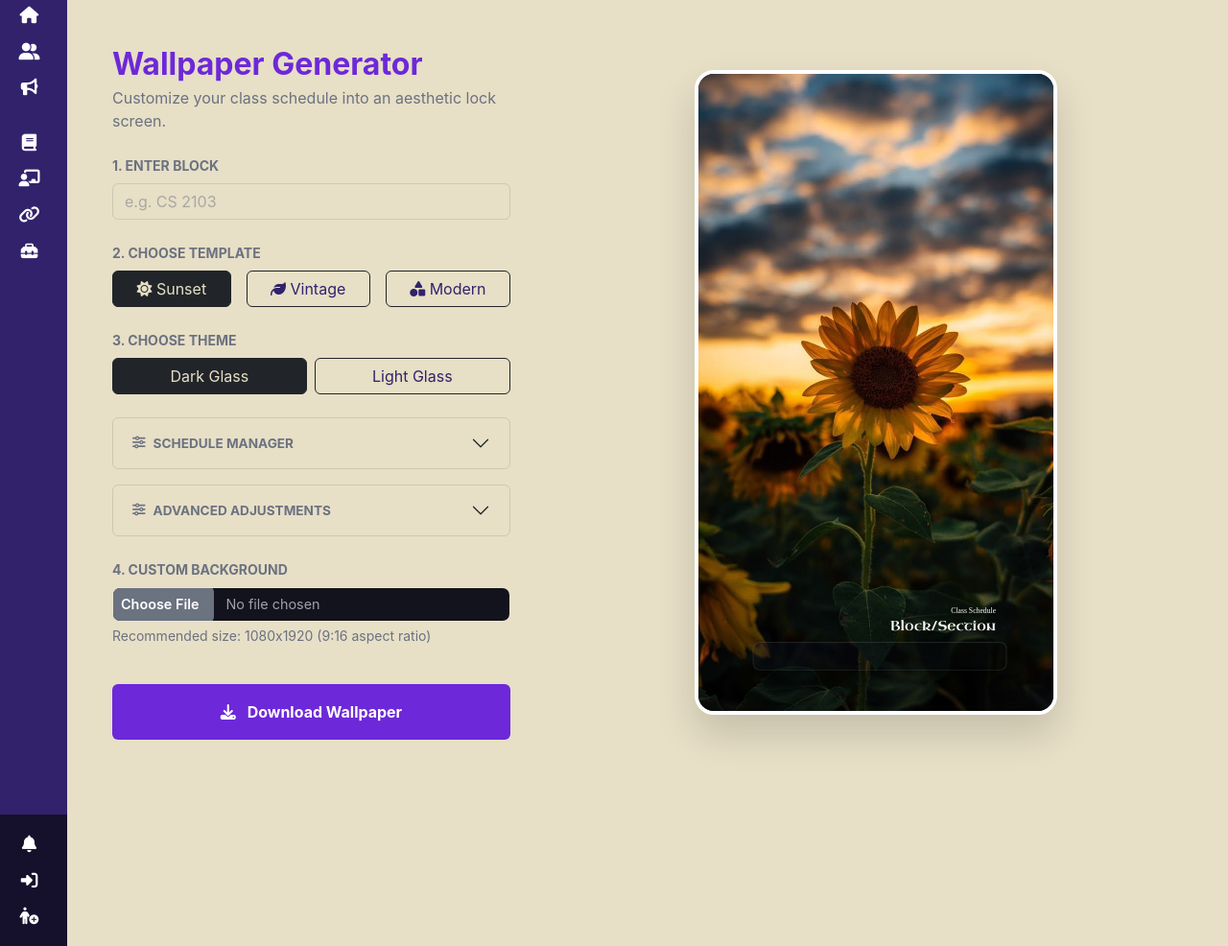
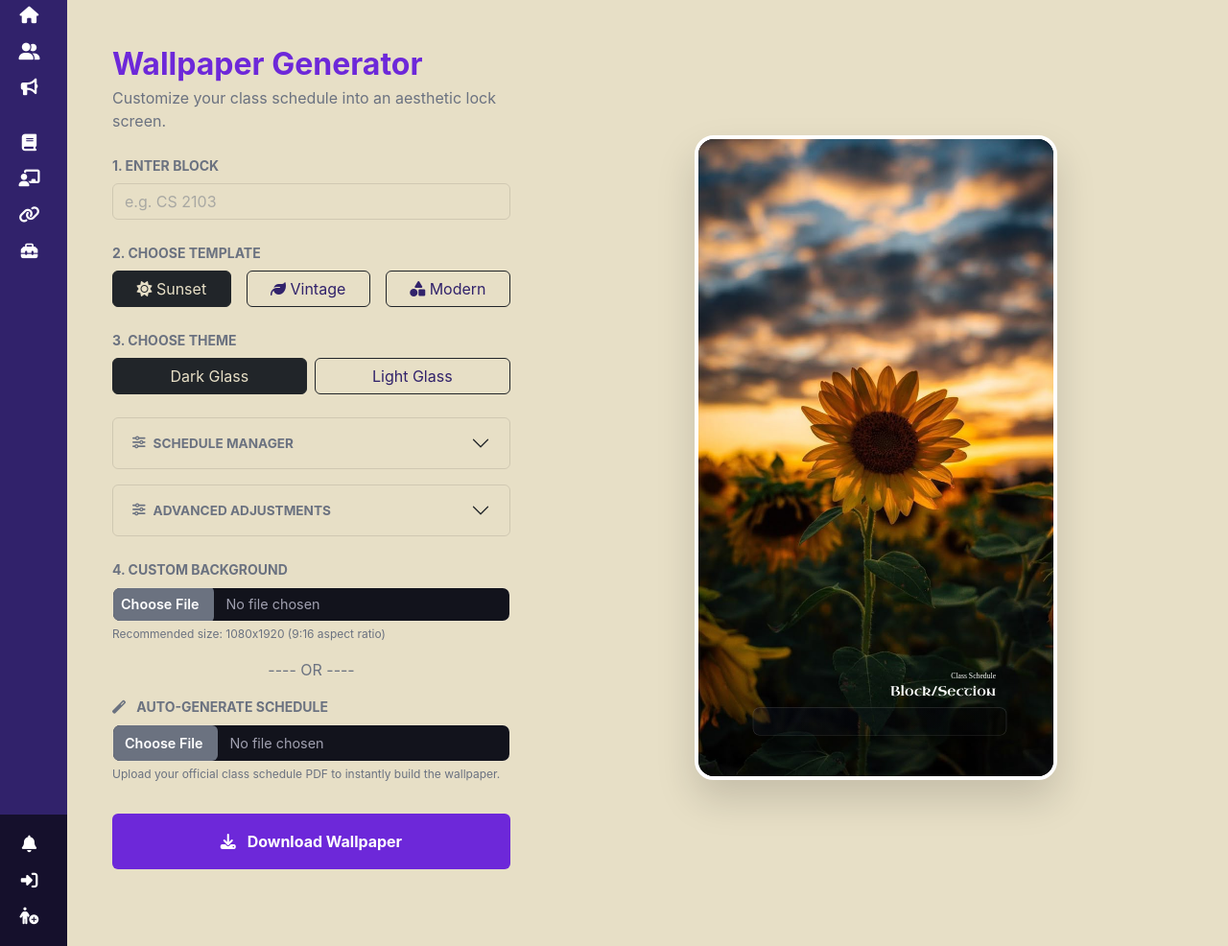
Before and after one commit to notvyn/BlockHub_Web, a Flask app: template app/templates/wallpaper.html in a window 1280 px wide. Shown: the part 91-1077 px from the top of the page at 96% size. Run offline with Flask 3, Linux system fonts and the light colour scheme; the template is opened without the code that fills it, so the values that code supplies are empty; some libraries are stand-ins or nearby versions; some web fonts are replaced.

Commit message:
feat: add custom schedule upload for wallpaper generator

```diff
--- a/app/static/js/wallpaper.js
+++ b/app/static/js/wallpaper.js
@@ -119,18 +119,21 @@ export function initWallpaperGenerator() {
         });
     }
 
+    // A reusable function to attach deletion logic to existing AND newly injected buttons
+    function attachRemoveListeners() {
         document.querySelectorAll('.btn-remove-course').forEach(btn => {
-        btn.addEventListener('click', function() {
+            // Clone and replace to prevent duplicate events on old buttons
+            const newBtn = btn.cloneNode(true);
+            btn.parentNode.replaceChild(newBtn, btn);
+
+            newBtn.addEventListener('click', function() {
                 const courseCode = this.getAttribute('data-course');
-            const safeCourseCode = courseCode.replace(/\s+/g, ''); // Matches the Jinja replace filter
+                const safeCourseCode = courseCode.replace(/\s+/g, '');
 
-            // Find all schedule IDs tied to this specific course
                 const courseItems = document.querySelectorAll(`.course-item-${safeCourseCode}`);
 
                 courseItems.forEach(item => {
                     const classId = item.getAttribute('data-id');
-
-                // Find the specific elements on the Wallpaper Preview
                     const timeEl = document.getElementById(`preview-time-${classId}`);
                     const courseEl = document.getElementById(`preview-course-${classId}`);
 
@@ -138,25 +141,122 @@ export function initWallpaperGenerator() {
                         const scheduleRow = timeEl.closest('.schedule-row');
                         const timeContainer = timeEl.closest('.time-text');
 
-                    // Delete the paragraph tags from the preview
                         timeEl.remove();
                         courseEl.remove();
 
-                    // Clean up Empty Days
-                    // If a day on the wallpaper has no more classes left, remove the whole row
                         if (timeContainer && timeContainer.querySelectorAll('p').length === 0) {
                             scheduleRow.remove();
                         }
                     }
                 });
 
-            // Remove the entire course block from the Accordion Manager
                 const managerBlock = document.getElementById(`manager-course-${safeCourseCode}`);
-            if (managerBlock) {
-                managerBlock.remove();
-            }
+                if (managerBlock) managerBlock.remove();
             });
         });
+    }
+
+    // Fire once on initial page load for Jinja-rendered templates
+    attachRemoveListeners();
+
+    const pdfUpload = document.getElementById('pdf-upload');
+
+    if (pdfUpload) {
+        pdfUpload.addEventListener('change', function(event) {
+            const file = event.target.files[0];
+            if (!file) return;
+
+            const formData = new FormData();
+            formData.append('schedule_pdf', file);
+
+            glassCard.innerHTML = '<div class="text-center py-5"><i class="fa-solid fa-spinner fa-spin fa-2x text-white"></i><p class="mt-2 text-white">Analyzing Schedule...</p></div>';
+
+            fetch('/api/parse-schedule', {
+                method: 'POST',
+                body: formData
+            })
+            .then(response => response.json())
+            .then(data => {
+                if (data.success) {
+                    // CLEAR BOTH CONTAINERS
+                    glassCard.innerHTML = '';
+                    const accordionBody = document.querySelector('#collapseSchedules .accordion-body');
+                    if (accordionBody) accordionBody.innerHTML = '';
+
+                    // REBUILD THE WALLPAPER CANVAS
+                    const dayMap = {
+                        'Monday': 'mon', 'Tuesday': 'tues', 'Wednesday': 'wed',
+                        'Thursday': 'thurs', 'Friday': 'fri', 'Saturday': 'sat', 'Sunday': 'sun'
+                    };
+
+                    for (const [day, classes] of Object.entries(data.data)) {
+                        if (classes.length > 0) {
+                            let rowHtml = `
+                                <div class="schedule-row">
+                                    <div class="left-panel">
+                                        <div class="day-text">${dayMap[day]}</div>
+                                        <div class="time-text">
+                            `;
+                            classes.forEach(c => { rowHtml += `<p id="preview-time-${c.id}">${c.time}</p>`; });
+                            rowHtml += `</div></div><div class="right-panel">`;
+                            classes.forEach(c => { rowHtml += `<p class="mb-0" id="preview-course-${c.id}">${c.course} | ${c.room}</p>`; });
+                            rowHtml += `</div></div>`;
+
+                            glassCard.insertAdjacentHTML('beforeend', rowHtml);
+                        }
+                    }
+
+                    // REBUILD THE ACCORDION MANAGER
+                    if (accordionBody && data.course_data) {
+                        for (const [courseCode, courseInfo] of Object.entries(data.course_data)) {
+                            const safeCourseCode = courseCode.replace(/\s+/g, '');
+
+                            let courseHtml = `
+                                <div class="course-manager-block px-4 py-1" id="manager-course-${safeCourseCode}">
+                                    <div class="d-flex justify-content-between align-items-start pt-3 mb-1 border-top border-bottom border-1" style="border-color: var(--hue-shade) !important;">
+                                        <p class="fs-6 fw-bold text-dark ">
+                                            ${courseCode} <span class="text-muted fw-normal">| ${courseInfo.title}</span>
+                                        </p>
+                                        <button type="button" class="btn btn-outline-danger btn-sm px-3 py-1 fw-bold btn-remove-course" data-course="${courseCode}">
+                                            <i class="fa-solid fa-close"></i>
+                                        </button>
+                                    </div>
+                                    <div class="d-flex flex-wrap gap-2 bg-transparent">
+                            `;
+
+                            courseInfo.classes.forEach(c => {
+                                courseHtml += `
+                                    <div class="course-item-${safeCourseCode} p-2 flex-grow-1" data-id="${c.id}" style="min-width: 150px;">
+                                        <div class="d-flex flex-column">
+                                            <span class="fw-bold text-dark" style="font-size: 0.8rem;">${c.day}</span>
+                                            <span class="text-muted" style="font-size: 0.75rem;">${c.time} <span style="opacity: 0.5;">|</span> ${c.room}</span>
+                                        </div>
+                                    </div>
+                                `;
+                            });
+
+                            courseHtml += `</div></div>`;
+                            accordionBody.insertAdjacentHTML('beforeend', courseHtml);
+                        }
+                    }
+
+                    // BIND THE NEW DELETE BUTTONS
+                    attachRemoveListeners();
+
+                } else {
+                    alert("Error: " + data.error);
+                    glassCard.innerHTML = '<div class="text-center p-3 text-white">Failed to parse PDF. Please try manually.</div>';
+                }
+            })
+            .catch(error => {
+                console.error('Fetch error:', error);
+                alert("Something went wrong communicating with the server.");
+            });
+
+            // Reset file input to allow re-uploads
+            this.value = '';
+        });
+    }
 
     // DOWNLOAD WALLPAPER (html2canvas)
     const downloadBtn = document.getElementById('download-btn');
--- a/app/templates/wallpaper.html
+++ b/app/templates/wallpaper.html
@@ -167,10 +167,25 @@
             </div>
 
             <!-- Custom Background -->
-            <div class="mb-4">
+            <div class="mb-3">
                 <label class="form-label fw-bold small text-uppercase">4. Custom Background</label>
                 <input class="form-control custom-file-upload" type="file" id="bg-upload" accept="image/png, image/jpeg, image/jpg">
-                <div class="form-text text-muted">Recommended size: 1080x1920 (9:16 aspect ratio)</div>
+                <div class="form-text text-muted" style="font-size: 0.75rem;">Recommended size: 1080x1920 (9:16 aspect ratio)</div>
+            </div>
+
+            <div>
+                <p class="text-muted text-center">
+                    ---- OR ----
+                </p>
+            </div>
+
+            <!-- PDF Upload Section -->
+            <div class="mb-3 bg-transparent">
+                <label class="form-label fw-bold small text-uppercase text-muted">
+                    <i class="fa-solid fa-magic me-2"></i> Auto-Generate Schedule
+                </label>
+                <input class="form-control form-control-sm custom-file-upload" type="file" id="pdf-upload" accept="application/pdf">
+                <div class="form-text text-muted" style="font-size: 0.75rem;">Upload your official class schedule PDF to instantly build the wallpaper.</div>
             </div>
 
             <!-- Download Button -->
```
Also changed, not shown: app/api/routes.py (+92 -2 lines). Lines whose indentation alone changed are shown as unchanged.
